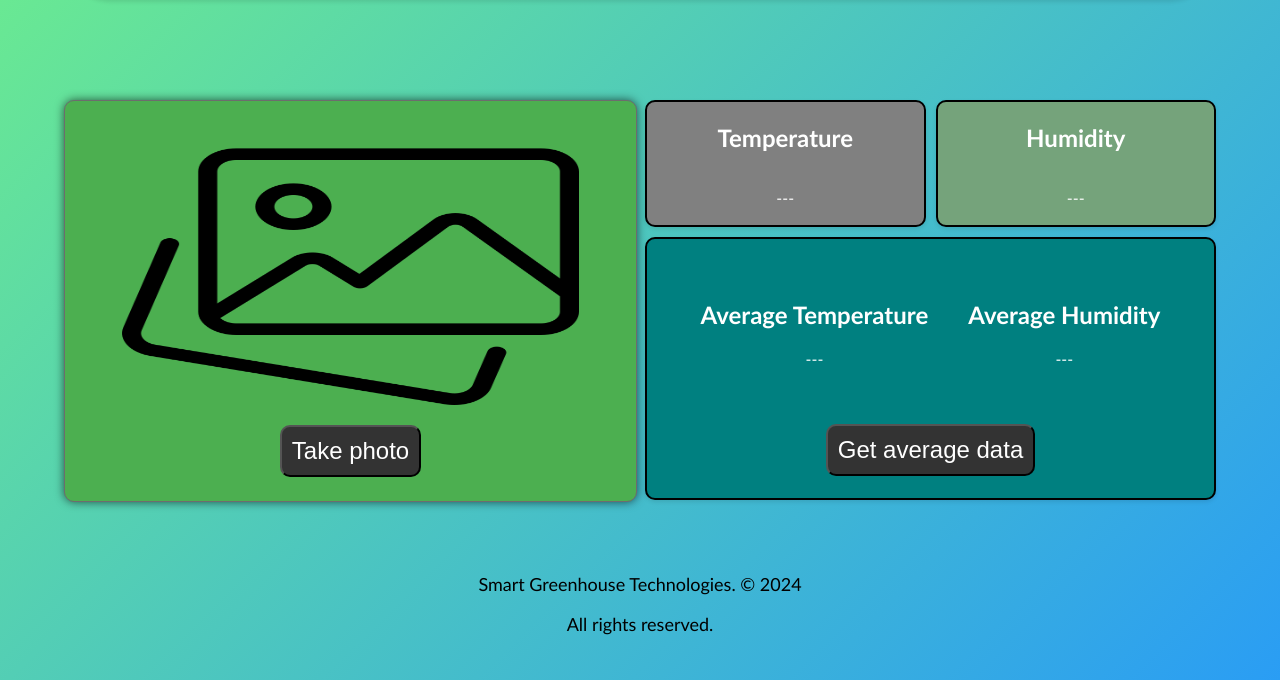
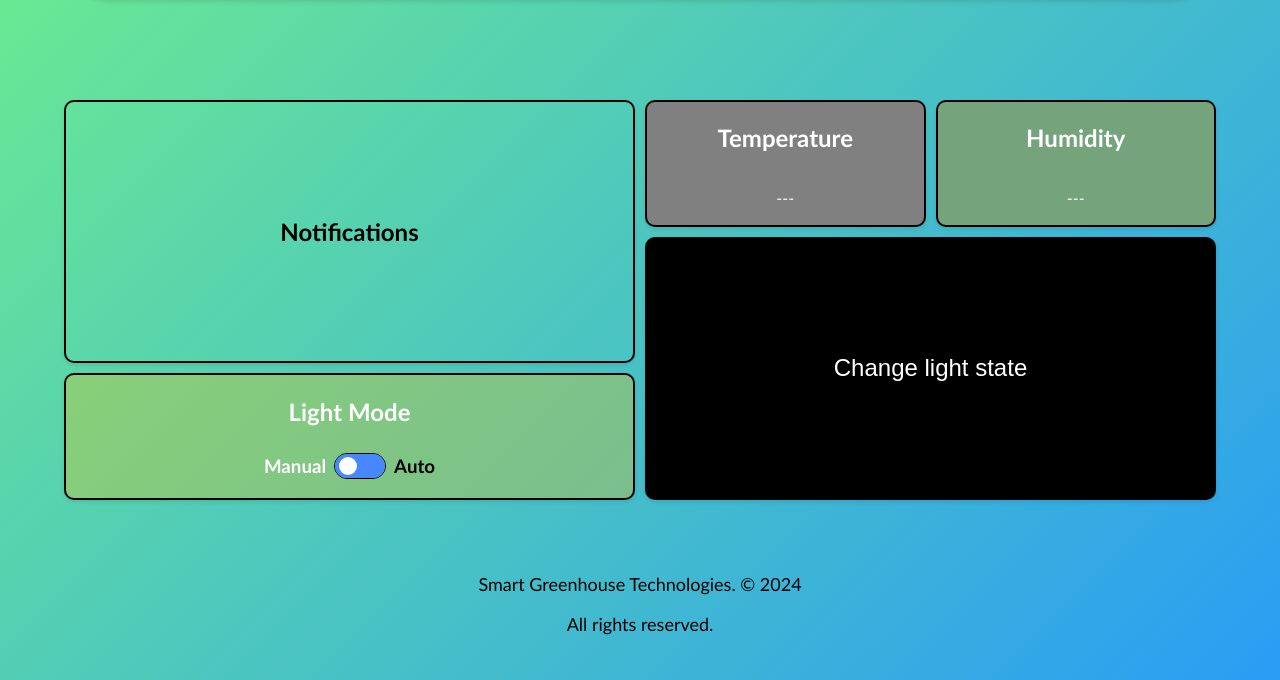
Before and after one commit to 04esteban04/custom-greenhouse-monitoring, a Flask app: page /home in a window 1280 px wide. Shown: the part 120-800 px from the top of the page. Run offline with Flask 3, Linux system fonts and the light colour scheme; the visitor is signed in with stand-in values (Sample User, id 1).

Commit message:
Fix: add new home page version and styling

```diff
--- a/app/app.py
+++ b/app/app.py
@@ -12,33 +12,14 @@ hashedPassword = bcrypt.hashpw(storedPassword.encode('utf-8'), bcrypt.gensalt())
 
 photo_path = "./static/images/house.jpg"
 
-temperature = [
-    22.5, 23.0, 22.8, 23.5, 24.0, 23.2, 22.9, 23.3, 23.1, 22.7,
-    23.6, 23.4, 23.0, 22.9, 23.3, 23.5, 23.2, 22.8, 23.1, 23.4,
-    23.0, 22.7, 23.3, 23.6, 23.2, 22.9, 23.5, 23.1, 22.6, 23.4,
-    23.7, 22.8, 23.3, 23.0, 23.5, 23.2, 22.9, 23.4, 23.6, 23.1,
-    23.5, 23.0, 22.8, 23.2, 23.3, 22.7, 23.1, 23.4, 23.5, 22.9,
-    23.6, 23.0, 23.2, 23.1, 23.7, 23.3, 22.9, 23.4, 23.0, 22.8,
-    23.3, 23.1, 23.5, 22.9, 23.4, 23.2, 23.0, 23.7, 22.8, 23.3,
-    23.4, 22.9, 23.1, 23.5, 23.2, 23.0, 23.3, 22.8, 23.1, 23.4,
-    23.6, 23.2, 23.0, 22.9, 23.1, 23.3, 23.5, 22.7, 23.2, 23.4,
-    23.0, 22.9, 23.1, 23.3, 23.5, 22.8, 23.4, 23.6, 23.1, 22.7
-]
+temperature = [22.5, 23.0, 22.8, 23.5]
 
-humidity = [
-    45, 50, 48, 52, 47, 49, 46, 51, 47, 48,
-    49, 46, 52, 50, 47, 48, 51, 45, 50, 48,
-    49, 47, 46, 50, 52, 48, 47, 49, 51, 46,
-    50, 47, 49, 48, 46, 52, 45, 51, 48, 47,
-    49, 46, 51, 45, 50, 47, 48, 49, 52, 46,
-    50, 48, 47, 49, 51, 45, 52, 47, 48, 49,
-    50, 46, 52, 45, 49, 48, 51, 47, 46, 50,
-    47, 49, 52, 48, 45, 50, 47, 49, 48, 46,
-    52, 50, 47, 49, 51, 46, 48, 52, 45, 50,
-    49, 48, 47, 51, 46, 52, 50, 48, 49, 45
-]
+humidity = [45, 50, 48, 52, 47]
 
 data_index = 0
+
+switch_state = False
+light_state = False
 
 # Basic routes
 @app.route('/')
@@ -74,7 +55,9 @@ def home():
             currentTemperature="---",
             currentHumidity="---",
             avgTempValue="---",
-            avgHumValue="---"
+            avgHumValue="---",
+            switch_state=switch_state,
+            light_state=light_state
         )
     else:
         return redirect(url_for('login'))
@@ -86,8 +69,29 @@ def logout():
 
 
 # Functionality routes
-@app.route('/getData', methods=['GET'])
+
+@app.route('/get_data', methods=['GET'])
 def get_data():
+    return jsonify(switch_state=switch_state, light_state=light_state)
+
+@app.route('/update_switch', methods=['POST'])
+def update_switch():
+    global switch_state
+    switch_state = request.json.get('switch_state', False)
+    return jsonify(success=True)
+
+@app.route('/get_light_state', methods=['GET'])
+def get_light_state():
+    return jsonify(light_state=light_state)
+
+@app.route('/update_light_state', methods=['POST'])
+def update_light_state():
+    global light_state
+    light_state = not light_state
+    return jsonify(light_state=light_state)
+
+@app.route('/get_sensor_data', methods=['GET'])
+def get_sensor_data():
     global data_index
 
     current_temperature = temperature[data_index]
--- a/app/static/css/styles.css
+++ b/app/static/css/styles.css
@@ -362,6 +362,131 @@ body {
     background-color: #5c5c5c;
 }
 
+/* Notification styles */
+.notifications{
+    grid-column: 1/3;
+    grid-row: 1/3;
+}
+
+/* Light state styles */
+.light-state-container{
+    grid-column: 3/5;
+    grid-row: 2/4;
+}
+
+.light-button{
+    width: 100%;
+    height: 100%;
+    box-shadow: 0 2px 4px rgba(0, 0, 0, 0.1);
+    border-radius: 10px;
+    border: 2px solid #000000;
+    cursor: pointer;
+    font-size: 1.5em;
+    background-color: #4888ff;
+    color: white;
+}
+
+.light-button.on{
+    background-color: yellow;
+    color: #000000;
+}
+
+.light-button.off{
+    background-color: #000000;
+}
+
+.light-button-info{
+    width: 100%;
+    height: 100%;
+    background-color: burlywood;
+}
+
+.hidden-info{
+    display: none;
+}
+
+/* Switch styles*/
+.switch-container {
+    grid-column: 1/3;
+    grid-row:3/4;
+
+    display: flex;
+    flex-direction: column;
+    align-items: center;
+    justify-content: center;
+
+    background-color: rgba(221, 192, 29, 0.349);
+    transition: background-color 0.2s ease-in-out;
+    cursor: auto;
+}
+
+.switch-container:hover{
+    background-color: rgba(151, 132, 21, 0.349);
+}
+
+.label-text {
+    margin-bottom: 10px;
+    color: white;
+}
+
+.switch-wrapper {
+    display: flex;
+    align-items: center;
+    gap: 8px;
+}
+
+.switch-label {
+    color: #666;
+    transition: color 0.4s;
+}
+
+.switch {
+    position: relative;
+    display: inline-block;
+    width: 50px;
+    height: 24px;
+    border: 1px solid #000000;
+    border-radius: 30px;
+}
+
+.switch input {
+    opacity: 0;
+    width: 0;
+    height: 0;
+}
+
+.slider {
+    position: absolute;
+    cursor: pointer;
+    top: 0;
+    left: 0;
+    right: 0;
+    bottom: 0;
+    background-color: #4888ff;
+    transition: .4s;
+    border-radius: 24px;
+}
+
+.slider:before {
+    position: absolute;
+    content: "";
+    height: 18px;
+    width: 18px;
+    left: 4px;
+    bottom: 3px;
+    background-color: white;
+    transition: .4s;
+    border-radius: 50%;
+}
+
+input:checked + .slider {
+    background-color: #774801;
+}
+
+input:checked + .slider:before {
+    transform: translateX(26px);
+}
+
 /* Footer styles */
 .footer{
     display: flex;
@@ -400,7 +525,7 @@ body {
     .grid-container {
         display: grid;
         grid-template-columns: 1fr 300px 1fr;
-        grid-template-rows: 350px repeat(2, 150px) 250px;
+        grid-template-rows: 350px repeat(4, 150px);
         grid-gap: 10px;
         margin-top: 60px;
         margin-bottom: 40px;
@@ -410,7 +535,22 @@ body {
         max-width: 700px;
         height: 100%;
         min-height: 400px;
-        max-height: 950px;
+        max-height: 1000px;
+    }
+
+    .notifications{
+        grid-column: 2/3;
+        grid-row: 1/2;
+    }
+
+    .switch-container {
+        grid-column: 2/3;
+        grid-row:4/5;
+    }
+
+    .light-state-container{
+        grid-column: 2/3;
+        grid-row: 5/6;
     }
 
     .navbar {
--- a/app/static/js/home.js
+++ b/app/static/js/home.js
@@ -1,10 +1,27 @@
 document.addEventListener('DOMContentLoaded', () => {
-    startDataUpdates();
+    /* startDataUpdates(); */
+    getData();
 });
+
+function getData(){
+    fetch('/get_data', {
+        method: 'GET'
+    })
+    .then(response => response.json())
+    .then(data => {
+        lightInfoButton = document.getElementsByClassName('light-button')[0]
+        lightInfoButton.classList.toggle('hidden-info', data.switch_state);
+
+        lightInfoDisplay = document.getElementsByClassName('light-button-info')[0]
+        lightInfoDisplay.classList.toggle('hidden-info', !data.switch_state);
+
+        lightInfoDisplay.querySelector('p').textContent = data.light_state;
+    });
+}
 
 function startDataUpdates() {
     setInterval(() => {
-        fetch('/getData', {
+        fetch('/get_sensor_data', {
                 method: 'GET'
             })
             .then(response => response.json())
@@ -30,6 +47,75 @@ function startDataUpdates() {
                 console.error('Error fetching data:', error);
             });
     }, 5000);
+}
+
+function updateSwitchState() {
+    const modeSwitch = document.getElementById('modeSwitch');
+    const switchState = modeSwitch.checked;
+
+    updateLabelColors();
+
+    fetch('/update_switch', {
+        method: 'POST',
+        headers: {
+            'Content-Type': 'application/json',
+        },
+        body: JSON.stringify({ switch_state: switchState })
+    });
+
+    getData();
+}
+
+function updateLabelColors() {
+    const modeSwitch = document.getElementById('modeSwitch');
+    const manualLabel = document.querySelector('.manual-label');
+    const autoLabel = document.querySelector('.auto-label');
+
+    if (modeSwitch.checked) {
+        manualLabel.style.color = 'black';
+        autoLabel.style.color = 'white';
+    } else {
+        manualLabel.style.color = 'white';
+        autoLabel.style.color = 'black';
+    }
+}
+
+function updateLightButtonState() {
+    fetch('/update_light_state', {
+        method: 'POST',
+    })
+    .then(response => response.json())
+    .then(data => {
+        button = document.getElementsByClassName('light-button')[0]
+        button.classList.toggle('on', data.light_state);
+        button.classList.toggle('off', !data.light_state);
+    });
+}
+
+function toggleDropdown() {
+    const dropdownMenu = document.getElementById('dropdown-menu');
+    dropdownMenu.style.display = dropdownMenu.style.display === 'block' ? 'none' : 'block';
+    dropdownMenu.classList.toggle('hidden');
+}
+
+function handleLogout(event) {
+    const logoutButton = event.target;
+    const logoutUrl = logoutButton.getAttribute('data-url');
+    window.location.href = logoutUrl;
+}
+
+function takePhoto() {
+    fetch('/takePhoto', {
+        method: 'POST'
+    })
+    .then(response => response.blob())
+    .then(blob => {
+        const imageObjectURL = URL.createObjectURL(blob);
+        document.querySelector('.photo-logo').src = imageObjectURL;
+    })
+    .catch(error => {
+        alert('Error taking photo');
+    });
 }
 
 function getAvgData() {
@@ -58,28 +144,4 @@ function getAvgData() {
         });
 }
 
-function takePhoto() {
-    fetch('/takePhoto', {
-        method: 'POST'
-    })
-    .then(response => response.blob())
-    .then(blob => {
-        const imageObjectURL = URL.createObjectURL(blob);
-        document.querySelector('.photo-logo').src = imageObjectURL;
-    })
-    .catch(error => {
-        alert('Error taking photo');
-    });
-}
-
-function toggleDropdown() {
-    const dropdownMenu = document.getElementById('dropdown-menu');
-    dropdownMenu.style.display = dropdownMenu.style.display === 'block' ? 'none' : 'block';
-    dropdownMenu.classList.toggle('hidden');
-}
-
-function handleLogout(event) {
-    const logoutButton = event.target;
-    const logoutUrl = logoutButton.getAttribute('data-url');
-    window.location.href = logoutUrl;
-}
+window.onload = updateLabelColors;
--- /dev/null
+++ b/app/templates/components/lightState.html
@@ -0,0 +1,15 @@
+<div class="light-state-container">
+
+    <div class="flex-container info-area light-button-info {{ 'hidden-info' if switch_state }}">
+        <h2>Estado de la Luz</h2>
+        <p>{{ light_state }}</p>
+    </div>
+
+    <button
+        type="button"
+        class="flex-container light-button {{ 'on' if light_state else 'off' }} {{ 'hidden-info' if switch_state }}"
+        onclick="updateLightButtonState()">
+            Change light state
+    </button>
+
+</div>
--- /dev/null
+++ b/app/templates/components/switch.html
@@ -0,0 +1,19 @@
+<div class="switch-container info-area">
+
+    <h2 for="modeSwitch" class="label-text">{{title}}</h2>
+
+    <div class="switch-wrapper">
+
+        <h3 class="switch-label manual-label">Manual</h3>
+
+        <label class="switch">
+            <input type="checkbox" id="modeSwitch"
+                onchange="updateSwitchState()"
+                {% if switch_state %} checked {% endif %}>
+            <span class="slider"></span>
+        </label>
+
+        <h3 class="switch-label auto-label">Auto</h3>
+    </div>
+
+</div>
--- a/app/templates/home.html
+++ b/app/templates/home.html
@@ -9,8 +9,16 @@
 
     <div class="grid-container">
 
-        {% with onErrorImage="{{ url_for('static', filename='images/picture.png') }}" %}
+<!--         {% with onErrorImage="{{ url_for('static', filename='images/picture.png') }}" %}
             {% include 'components/cameraContainer.html' %}
+        {% endwith %} -->
+
+        {% with type="info", label="notifications", title="Notifications", currentValue=""%}
+            {% include 'components/textArea.html' %}
+        {% endwith %}
+
+        {% with title="Light Mode"%}
+            {% include 'components/switch.html' %}
         {% endwith %}
 
         {% with type="info", label="temperature", title="Temperature", currentValue=currentTemperature%}
@@ -21,9 +29,13 @@
             {% include 'components/textArea.html' %}
         {% endwith %}
 
-        {% with type="infoAvg", avgTempValue=avgTempValue, avgHumValue=avgHumValue%}
+        {% with light_state=light_state%}
+            {% include 'components/lightState.html' %}
+        {% endwith %}
+
+        <!-- {% with type="infoAvg", avgTempValue=avgTempValue, avgHumValue=avgHumValue%}
             {% include 'components/textArea.html' %}
-        {% endwith %}
+        {% endwith %} -->
 
     </div>
 
```
